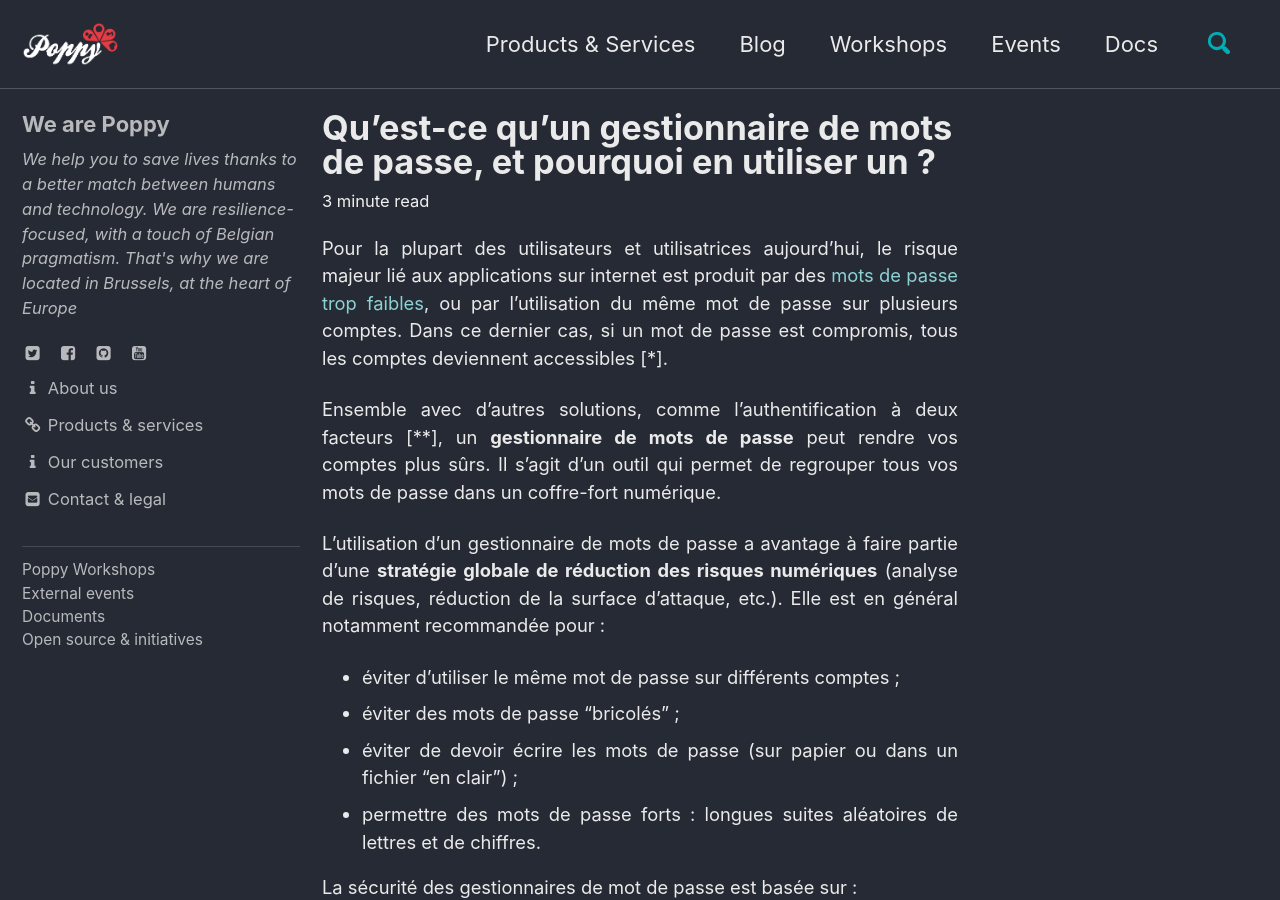
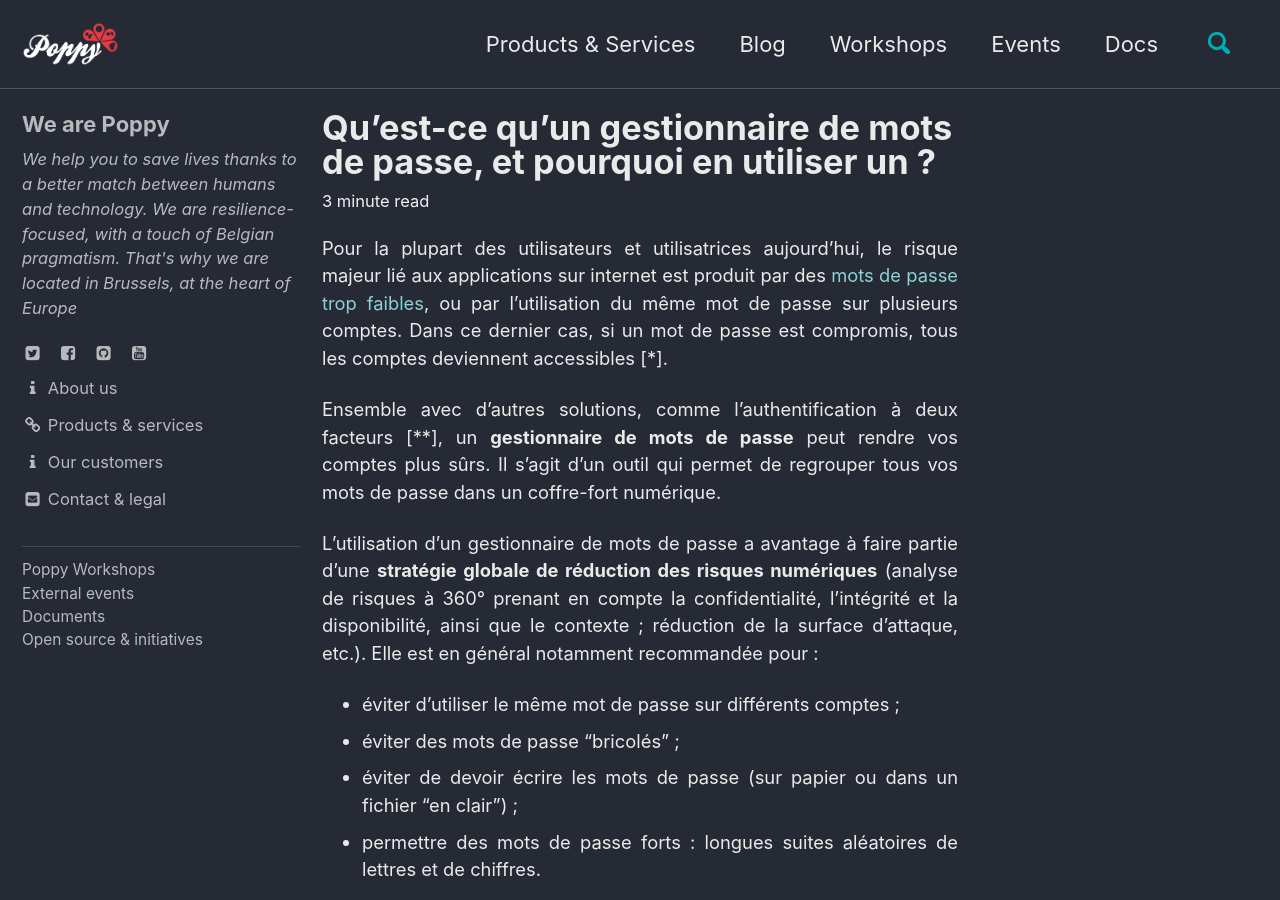
Before and after one commit to ccloquet/ccloquet.github.io, a Jekyll site: the page built from _posts/2019-12-20-gestionnaire_de_mot_de_passe.md, in a window 1280 px wide and 900 px high. Built offline with Jekyll 4.4.1, drawn with Linux system fonts in a browser that asks for light colours; cached includes are drawn as plain includes.

Commit message:
Update 2019-12-20-gestionnaire_de_mot_de_passe.md

```diff
--- a/_posts/2019-12-20-gestionnaire_de_mot_de_passe.md
+++ b/_posts/2019-12-20-gestionnaire_de_mot_de_passe.md
@@ -8,7 +8,7 @@ Pour la plupart des utilisateurs et utilisatrices aujourd'hui, le risque majeur
 
 Ensemble avec d'autres solutions, comme l'authentification à deux facteurs [\*\*], un **gestionnaire de mots de passe** peut rendre vos comptes plus sûrs. Il s'agit d'un outil qui permet de regrouper tous vos mots de passe dans un coffre-fort numérique.
 
-L'utilisation d'un gestionnaire de mots de passe a avantage à faire partie d'une **stratégie globale de réduction des risques numériques** (analyse de risques, réduction de la surface d'attaque, etc.). Elle est en général notamment recommandée pour :
+L'utilisation d'un gestionnaire de mots de passe a avantage à faire partie d'une **stratégie globale de réduction des risques numériques** (analyse de risques à 360° prenant en compte la confidentialité, l'intégrité et la disponibilité, ainsi que le contexte ; réduction de la surface d'attaque, etc.). Elle est en général notamment recommandée pour :
 -   éviter d'utiliser le même mot de passe sur différents comptes ;
 -   éviter des mots de passe "bricolés" ;
 -   éviter de devoir écrire les mots de passe (sur papier ou dans un fichier "en clair") ;
```
